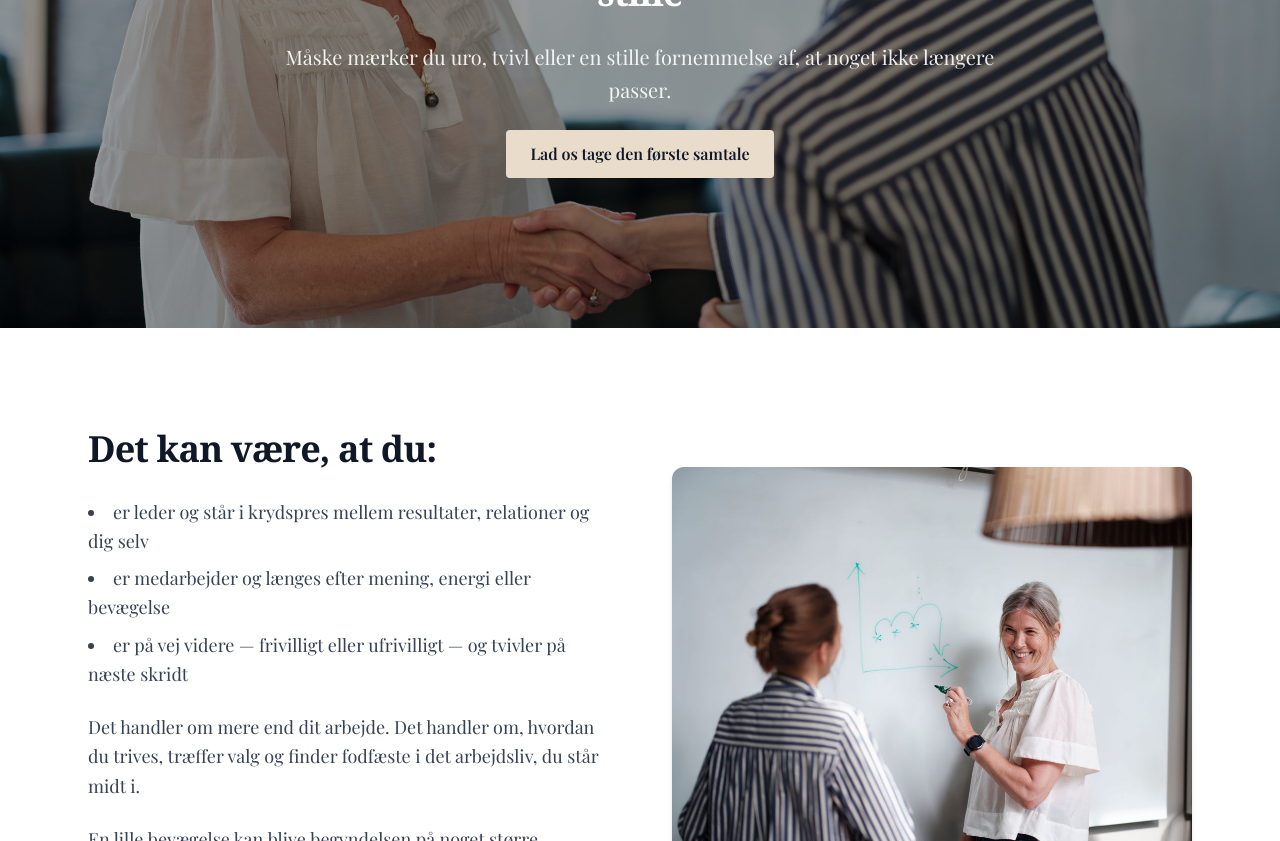
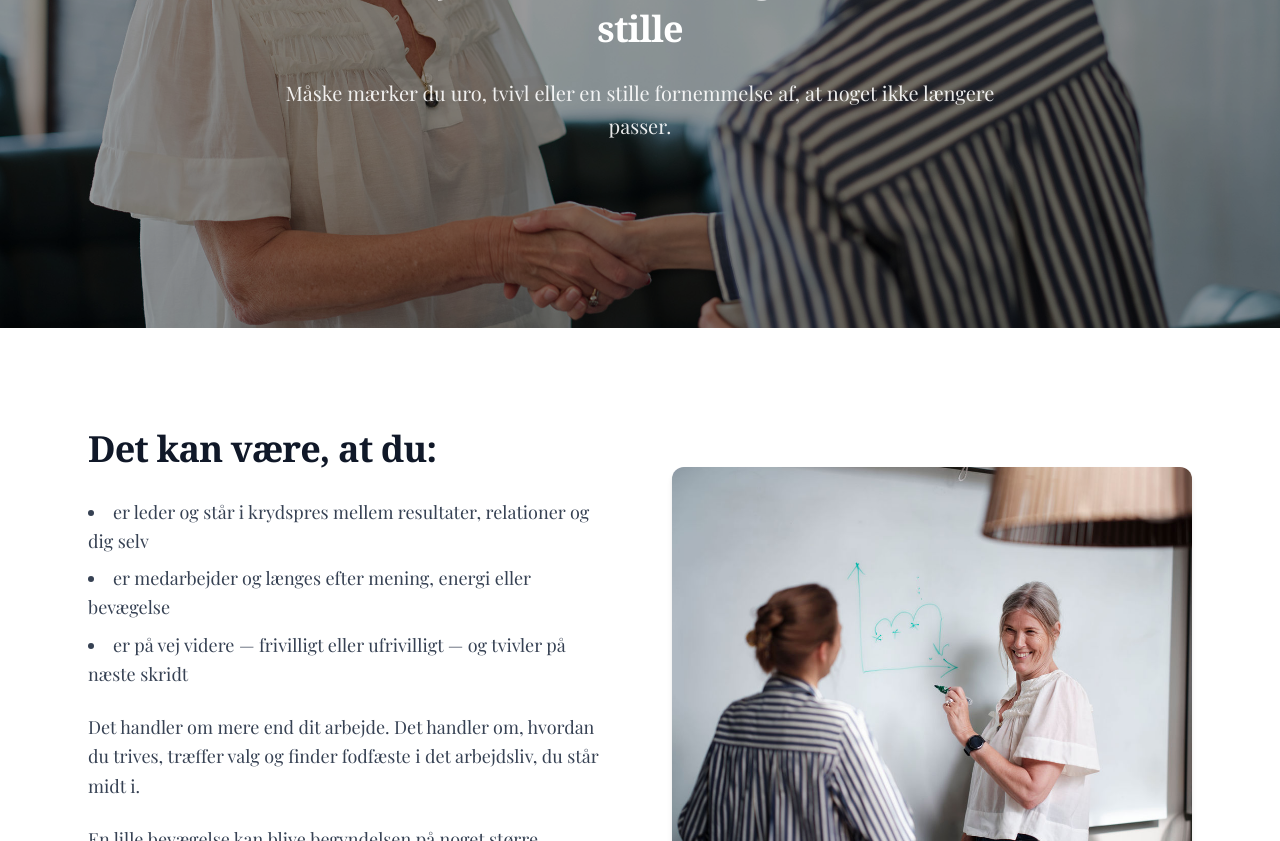
Before and after one commit to nordic-agency/marielouisestokholm, a Next.js app: page / in a window 1280 px wide. Shown: the part 2220-3061 px from the top of the page. Built offline with nearby package versions, Linux system fonts and the light colour scheme.

Commit message:
Revision: Fjern knap fra billede-sektion

```diff
--- a/src/app/page.tsx
+++ b/src/app/page.tsx
@@ -196,10 +196,6 @@ export default function Home() {
           <p className="text-lg md:text-xl leading-relaxed text-white/90">
             Måske mærker du uro, tvivl eller en stille fornemmelse af, at noget ikke længere passer.
           </p>
-
-          <div className="text-center">
-            <CalendlyPopup buttonText="Lad os tage den første samtale" />
-          </div>
         </div>
       </section>
 
```
